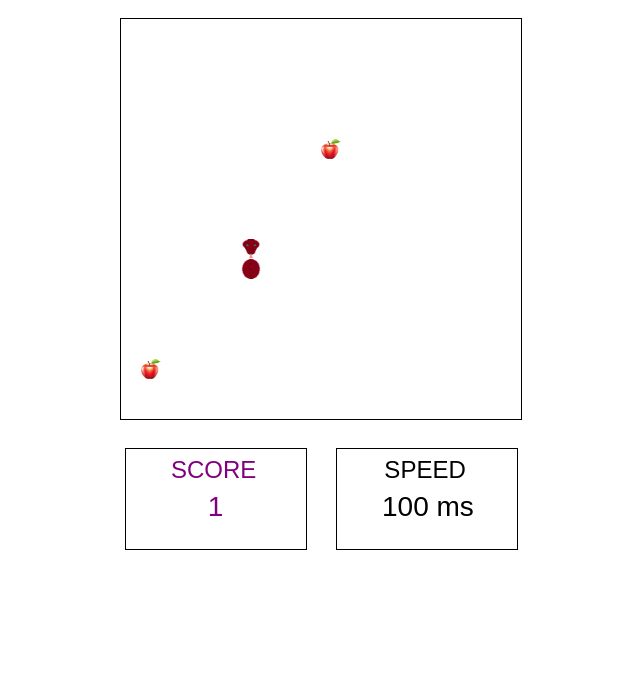
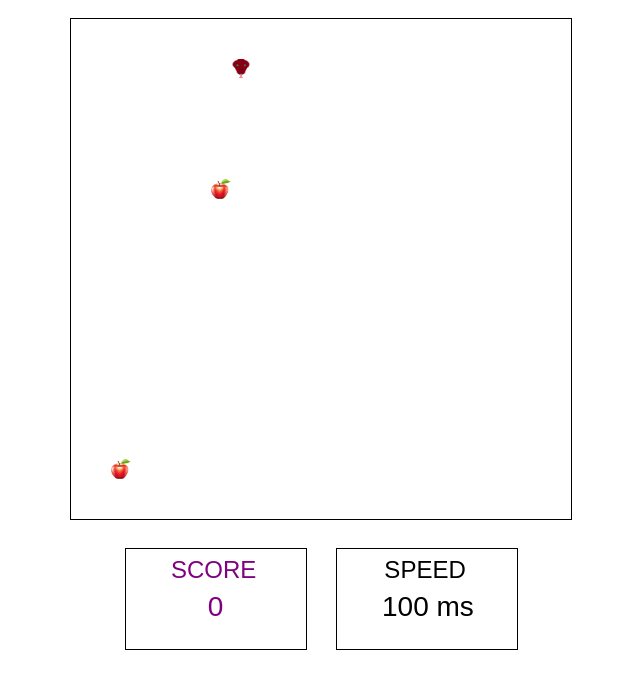
Before and after one commit to rg-km/se-fe8-kelompok6, a plain HTML site: page index.html in a window 1280 px wide. Shown: the part 48-736 px from the top of the page, without its empty margins (319-959 px from the left). Drawn offline with Linux system fonts and the light colour scheme.

Commit message:
fix canvas size

```diff
--- a/index.html
+++ b/index.html
@@ -5,7 +5,7 @@
     <body onload="draw();">
         <div style="text-align: center;">
             <h1>Snake Game</h1>
-            <canvas id="snakeBoard" width="400" height="400" style="border:1px solid #000000;"></canvas>
+            <canvas id="snakeBoard" width="500" height="500" style="border:1px solid #000000;"></canvas>
             <img src="assets/apple.png" id="apple" alt="" width="20" height="20" style="display: none;"/>
             <img src="assets/snake-head.png" id="snake-head" alt="" width="20" height="20" style="display: none;"/>
             <img src="assets/snake-body.png" id="snake-body" alt="" width="20" height="20" style="display: none;"/>
--- a/index.js
+++ b/index.js
@@ -1,5 +1,5 @@
 const CELL_SIZE = 20;
-const CANVAS_SIZE = 400;
+const CANVAS_SIZE = 500;
 const REDRAW_INTERVAL = 50;
 const WIDTH = CANVAS_SIZE / CELL_SIZE;
 const HEIGHT = CANVAS_SIZE / CELL_SIZE;
```
